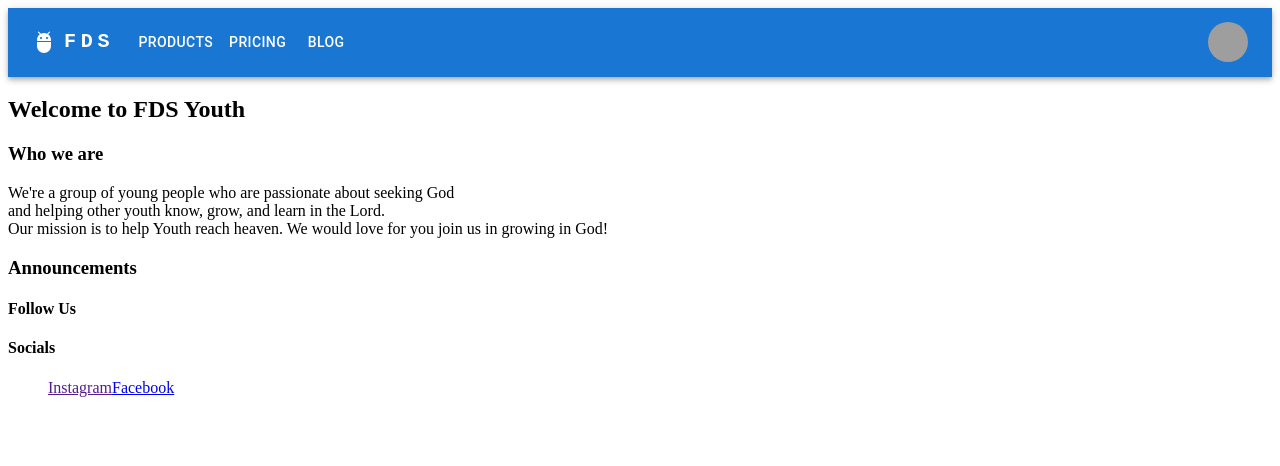
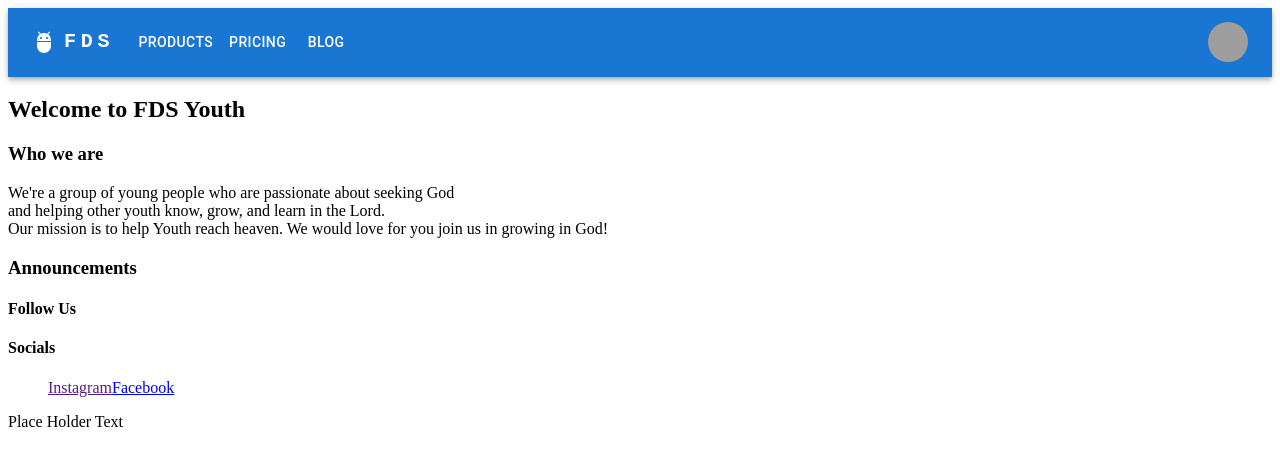
Before and after one commit to bsarango/fds_youth_site, a React (Vite) app: page / in a window 1280 px wide. Shown: the top 466 px of the page. Built offline with nearby package versions, Linux system fonts and the light colour scheme; grey boxes are pictures that could not be loaded.

Commit message:
classes given to ul and children tags; div with inner p tag created with footer classes

```diff
--- a/src/components/Home.jsx
+++ b/src/components/Home.jsx
@@ -18,11 +18,13 @@ function Home(){
             <h4 className='socials_heading'>Socials</h4>
             <div>
                 {/* Make these all icons */}
-                <ul>
-                    <a href="">Instagram</a>
-                    <a href="https://www.facebook.com/FDSyouthministry/" alt="Facebook">Facebook</a>
+                <ul className='socials_list'>
+                    <a className='social_icon' href="">Instagram</a>
+                    <a className='social_icon' href="https://www.facebook.com/FDSyouthministry/" alt="Facebook">Facebook</a>
                 </ul>
-
+            </div>
+            <div className='site_footer_container'>
+                <p className='footer_text'>Place Holder Text</p>
             </div>
         </div>
     )
```
